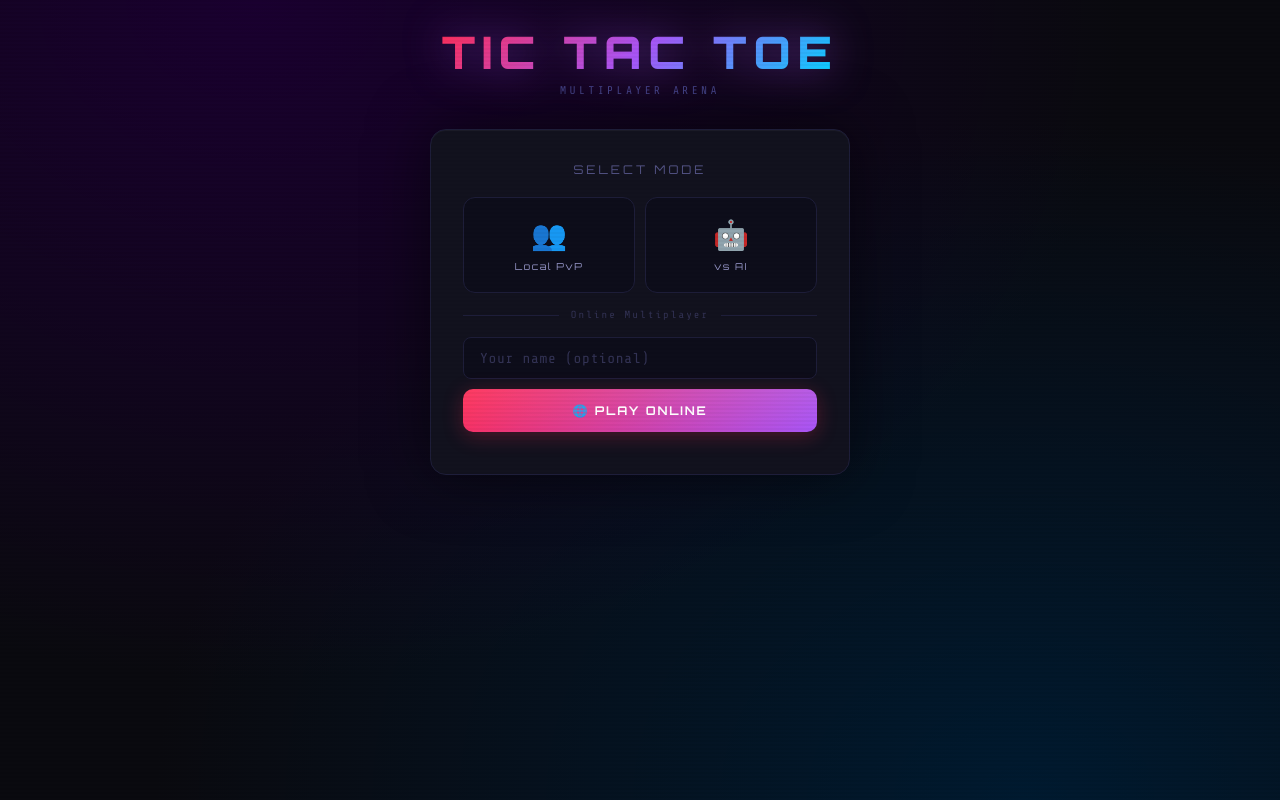
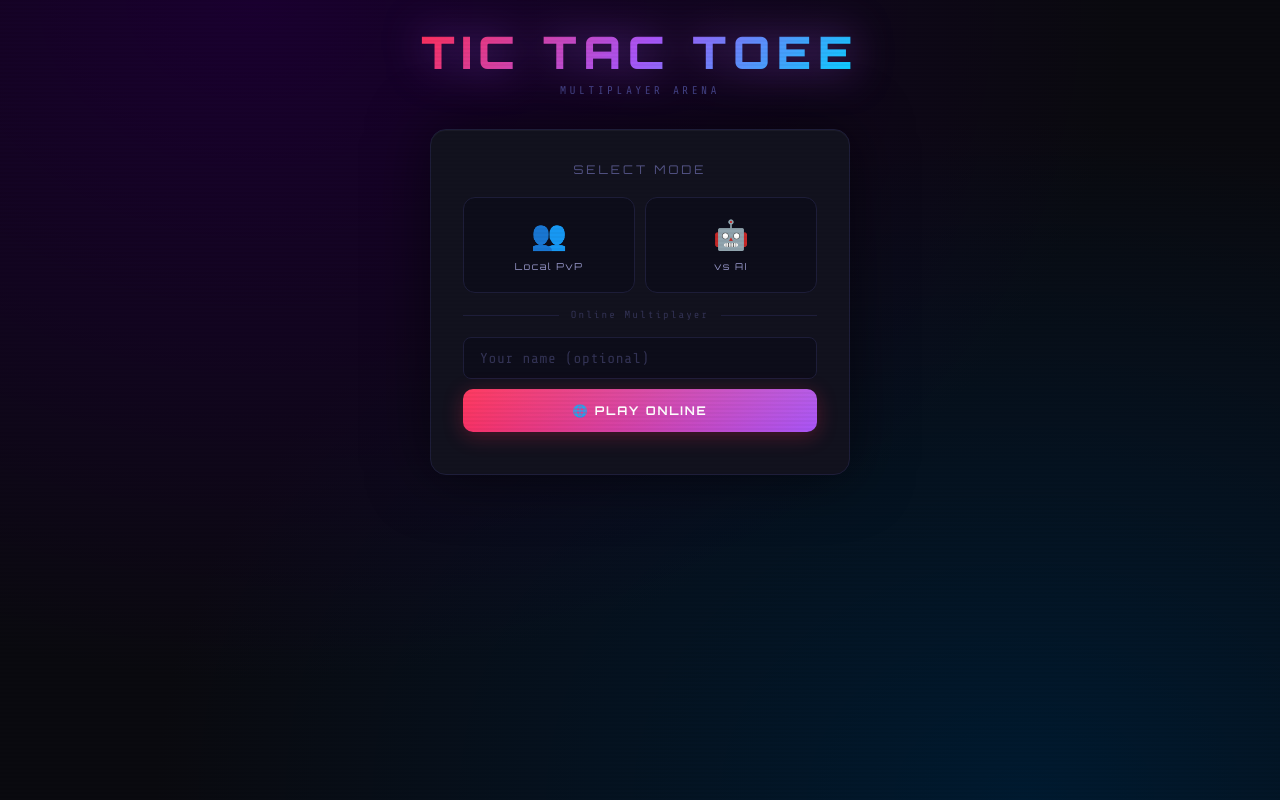
Before and after one commit to sayhello23-web/Tic-tac-toee, a plain HTML site: page Index.html in a window 1280 px wide. Drawn offline with nearby package versions, Linux system fonts and the light colour scheme.

Commit message:
Update Index.html

```diff
--- a/Index.html
+++ b/Index.html
@@ -3,7 +3,7 @@
 <head>
   <meta charset="UTF-8" />
   <meta name="viewport" content="width=device-width, initial-scale=1.0" />
-  <title>Tic Tac Toe — Multiplayer Arena</title>
+  <title>Tic Tac Toee — Multiplayer Arena</title>
   <meta name="description" content="Tic Tac Toe multiplayer game. Play locally, vs AI, or online with friends." />
   <link rel="preconnect" href="https://fonts.googleapis.com" />
   <link rel="preconnect" href="https://fonts.gstatic.com" crossorigin />
@@ -16,7 +16,7 @@
   <div id="notif" class="notif hidden"></div>
 
   <div class="app">
-    <h1>TIC TAC TOE</h1>
+    <h1>TIC TAC TOEE</h1>
     <div class="tagline">Multiplayer Arena</div>
 
     <!-- ══ HOME SCREEN ══ -->
```
